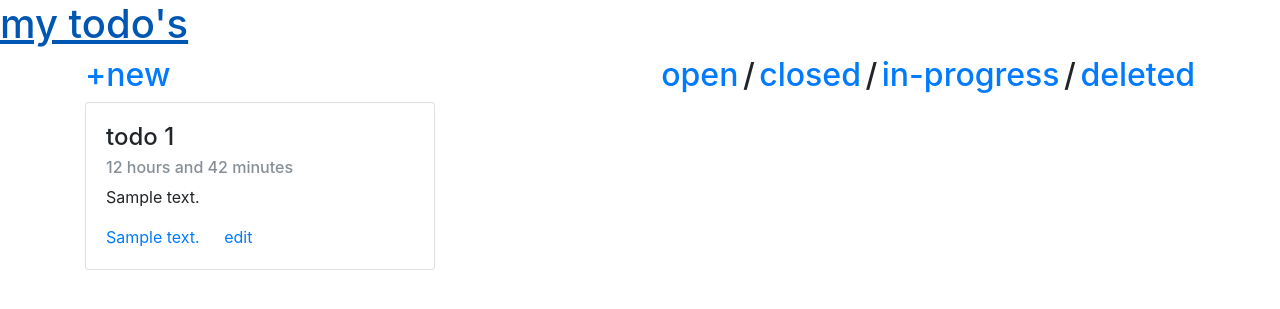
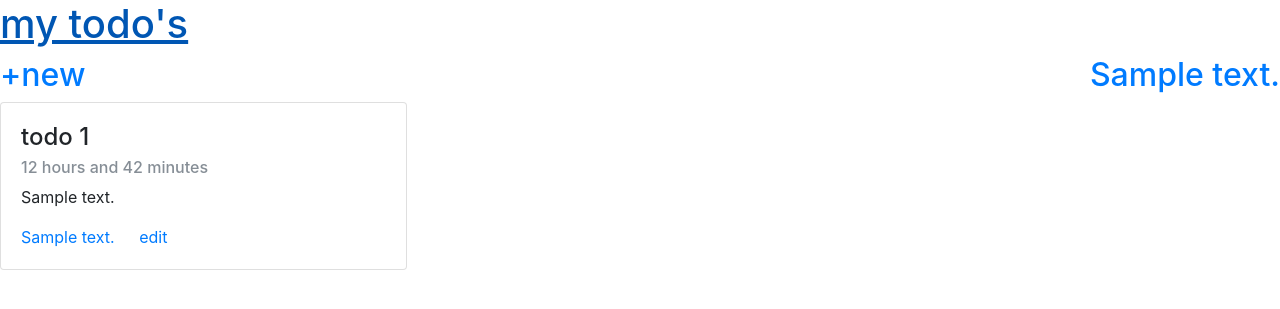
Before and after one commit to pietermarsman/startpage, a Django app: page / in a window 1280 px wide. Shown: the top 309 px of the page. Run offline with Django 3.2, Linux system fonts and the light colour scheme; tables that the repository leaves empty hold one stand-in row (values such as "Sample post"); some libraries are stand-ins or nearby versions.

Commit message:
fix #11; show all TodoStates as Todo filters on de todo-list page

```diff
--- a/todo/models.py
+++ b/todo/models.py
@@ -43,6 +43,10 @@ class TodoState(models.Model):
             TodoState(human_readable_text='open').save()
 
         return TodoState.objects.order_by('-priority')[0]
+
+    @property
+    def url(self):
+        return '/filtered/%s/' % self.computer_readable_text
 
     def save(self, *args, **kwargs):
         self.computer_readable_text = re.sub('[^0-9a-zA-Z]+', '_', self.human_readable_text.lower())
--- a/todo/templates/todo/base.html
+++ b/todo/templates/todo/base.html
@@ -28,7 +28,7 @@
 <div class="page-header">
     <h1><a href="/">my todo's</a></h1>
 </div>
-<div class="content container">
+<div class="fluid-container">
     <div class="row">
         <div class="col-md-12">
             {% block content %}
--- a/todo/templates/todo/todo_list.html
+++ b/todo/templates/todo/todo_list.html
@@ -6,13 +6,11 @@
         <h2><a href="/new">+new</a></h2>
     </div>
     <div class="col-md-10 text-right">
-        <h2 class="d-inline"><a href="/filtered/open">open</a></h2>
-        <h2 class="d-inline">/</h2>
-        <h2 class="d-inline"><a href="/filtered/closed">closed</a></h2>
-        <h2 class="d-inline">/</h2>
-        <h2 class="d-inline"><a href="/filtered/in_progress">in-progress</a></h2>
-        <h2 class="d-inline">/</h2>
-        <h2 class="d-inline"><a href="/filtered/deleted">deleted</a></h2>
+        {% for state in states %}
+        <div class="d-inline pl-3">
+            <h2 class="d-inline"><a href="{{ state.url }}">{{ state.human_readable_text }}</a></h2>
+        </div>
+        {% endfor %}
     </div>
 </div>
 
--- a/todo/views.py
+++ b/todo/views.py
@@ -23,6 +23,13 @@ class TodoListView(ListView):
         return TodoListView.model.objects. \
             filter(state__in=allowed_states). \
             order_by('created')
+
+    def get_context_data(self, **kwargs):
+        context = super().get_context_data(**kwargs)
+
+        context['states'] = TodoState.objects.all()
+
+        return context
 
 
 class TodoDetailView(DetailView):
```
